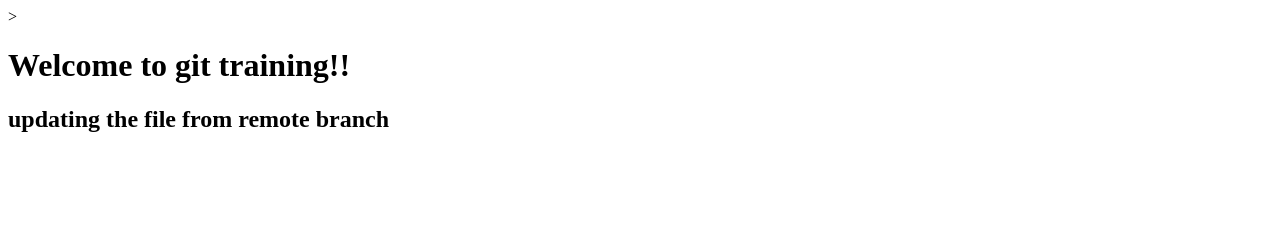
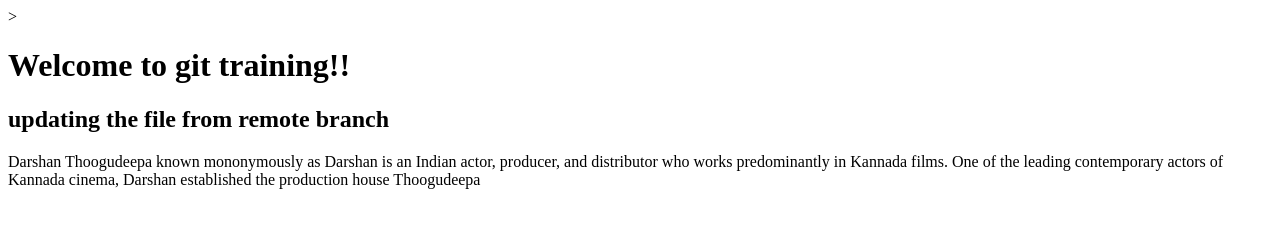
Before and after one commit to Harshitaks/git_session, a plain HTML site: page index.html in a window 1280 px wide. Drawn offline with Linux system fonts and the light colour scheme.

Commit message:
commiting the changes to the local repo

```diff
--- a/index.html
+++ b/index.html
@@ -9,6 +9,7 @@
 <body>
     ><h1>Welcome to git training!!</h1>
     <h2>updating the file from remote branch</h2>
+    <p>Darshan Thoogudeepa known mononymously as Darshan is an Indian actor, producer, and distributor who works predominantly in Kannada films. One of the leading contemporary actors of Kannada cinema, Darshan established the production house Thoogudeepa</p>
 
 </body>
 </html>
```
